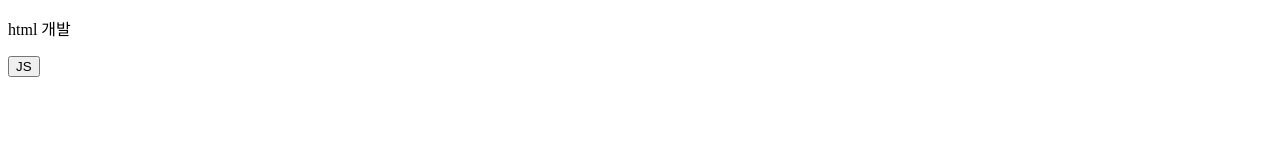
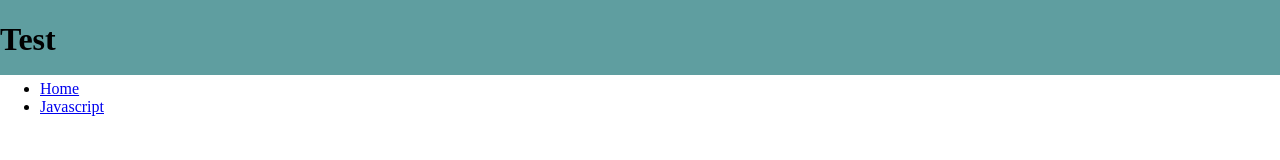
Before and after one commit to myae3080/myae3080.github.io, a plain HTML site: page index.html in a window 1280 px wide. Drawn offline with Linux system fonts and the light colour scheme.

Commit message:
practice

```diff
--- a/index.html
+++ b/index.html
@@ -1,7 +1,23 @@
 <!DOCTYPE html>
 <html>
-<body>
-<p>html 개발</p>
-<button type="button" onclick="location.href='jsPage.html'">JS</button>
-</body>
+    <head>
+        <link rel="stylesheet" href="mystyle.css">
+    </head>
+
+    <!-- 반응형으로 개발 필요 -->
+    <header>
+        <div class="wrapper">
+            <h1>Test</h1>
+            <nav>
+                <ul class="menu">
+                    <li><a href="#">Home</a></li>
+                    <li><a href="jsPage.html">Javascript</a></li>
+                </ul>
+            </nav>
+        </div>
+    </header>
+
+    <body>
+
+    </body>
 </html>
--- /dev/null
+++ b/mystyle.css
@@ -0,0 +1,9 @@
+header {
+    height: 75px;
+    background-color: cadetblue;
+    position: fixed;
+    width: 100%;
+    z-index: 9999;
+    top: 0;
+    left: 0;
+}
--- /dev/null
+++ b/script1.js
@@ -0,0 +1,4 @@
+let pl = document.getElementById('pl');
+pl.addEventListener('click', () => {
+    window.location.href = 'jsPage.html';
+});
```
